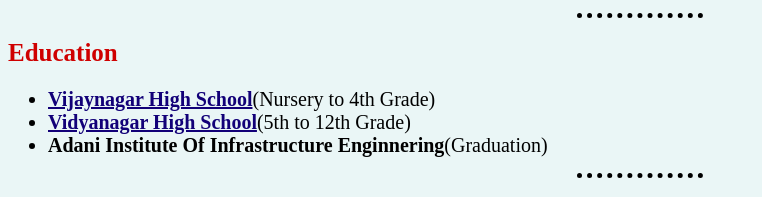
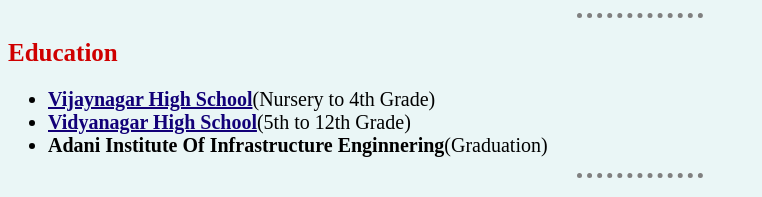
Before and after one commit to Natansh175/Website-CV, a plain HTML site: page Home Page.html in a window 1280 px wide. Shown: the part 468-665 px from the top of the page, without its empty margins (0-762 px from the left). Drawn offline with Linux system fonts and the light colour scheme.

Commit message:
Update styles.css

```diff
--- a/css/styles.css
+++ b/css/styles.css
@@ -9,7 +9,7 @@ hr {
   border-style: dotted none none;
   width: 10%;
   border-width: 5px;
-  border-color: black;
+  border-color: grey;
 }
 
 
```
